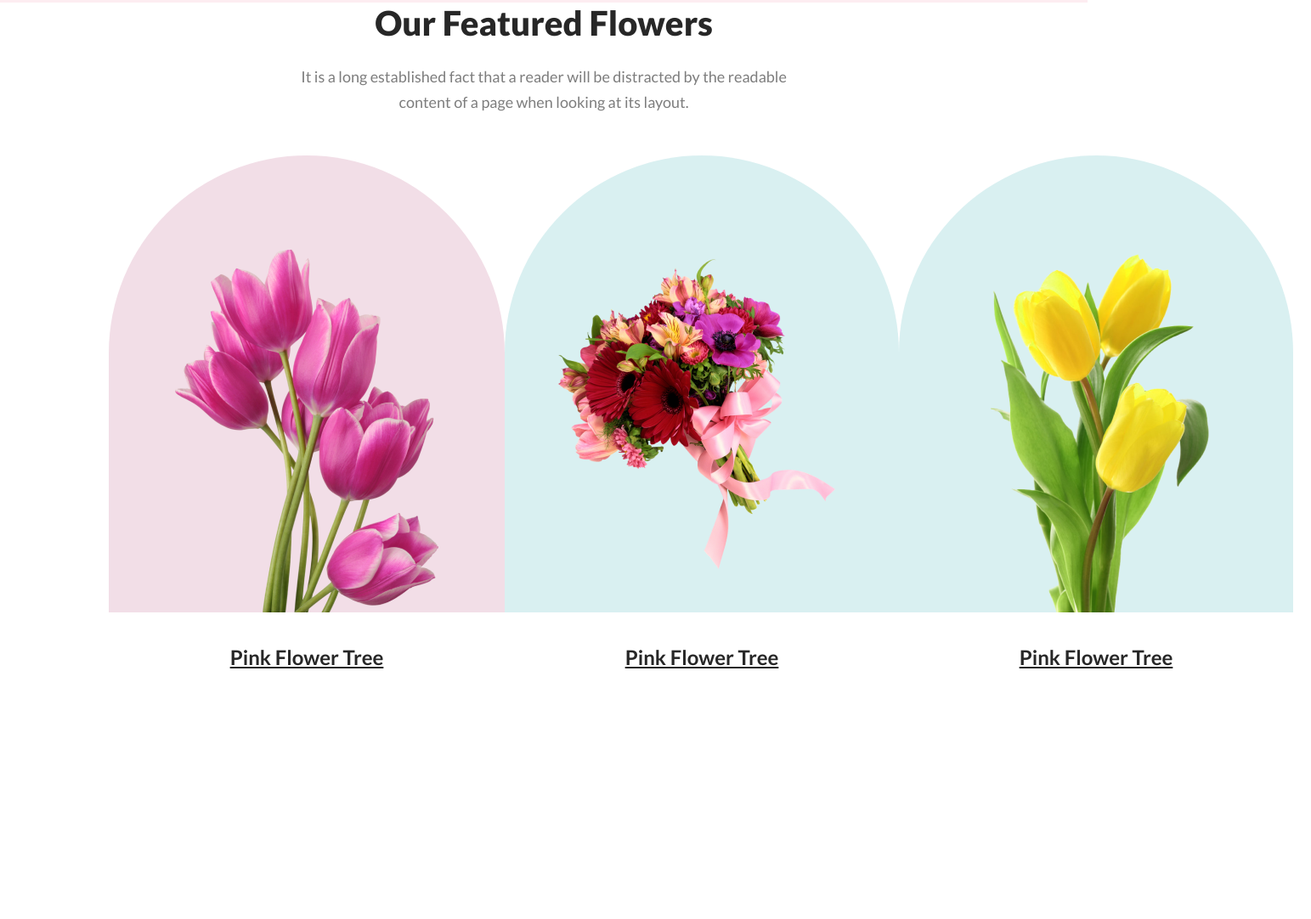
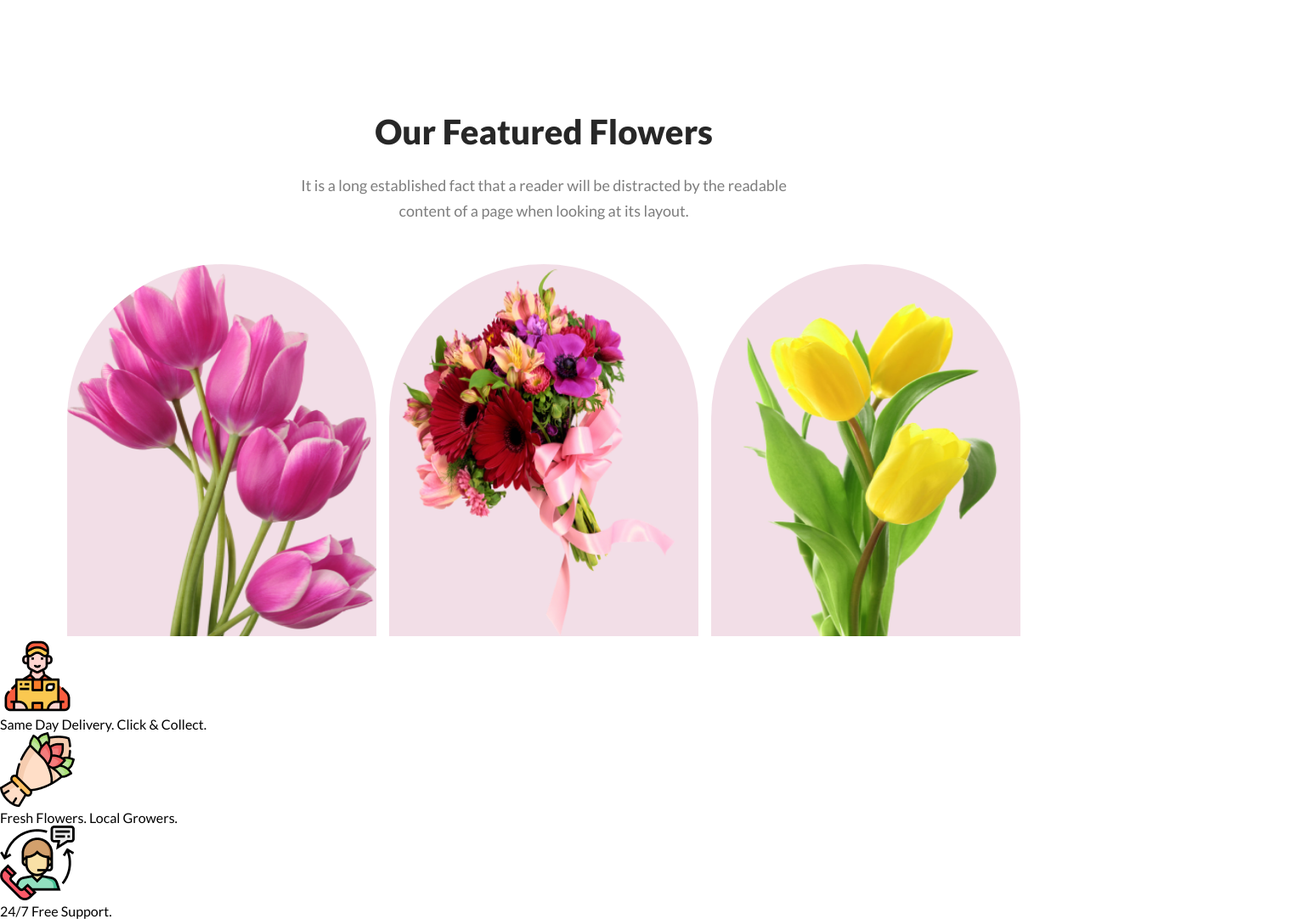
Before and after one commit to Ashikur-ai/flower-shop-assignment1-M1, a plain HTML site: page index.html in a window 1280 px wide. Shown: the part 850-1932 px from the top of the page at 85% size, 1543 px wide, since content can reach past the window. Before the commit the page ends 1641 px from the top, so only its background shows below. Drawn offline with Linux system fonts and the light colour scheme.

Commit message:
slight adjustment

```diff
--- a/index.html
+++ b/index.html
@@ -35,9 +35,9 @@
 
     <main>
         <!-- featured flower section starts -->
-        <section class="featured">
+        <section class="featured-flower">
 
-            <div class="featured-container">
+            <div class="featured-info">
                 <h1 class="featured-title">
                     Our Featured Flowers
                 </h1>
@@ -46,23 +46,40 @@
                 </p>
             </div>
 
-            <div class="all-flower">
-                <div class="flower">
-                    <img class="featured-image-one" src="Flower Asset/pngwing 6.png" alt="">
-                    <h3 class="flower-name">Pink Flower Tree</h3>
+            <div class="images">
+                <div>
+                    <img class="image" width="60%" src="Flower Asset/pngwing 6.png" alt="">
                 </div>
-                <div class="flower">
-                    <img class="featured-image-two" src="Flower Asset/pngwing 5.png" alt="">
-                    <h3 class="flower-name">Pink Flower Tree</h3>
+                <div>
+                    <img class="image" width="60%" src="Flower Asset/pngwing 5.png" alt="">
+                </div>
 
+                <div>
+                    <img class="image" width="60%" src="Flower Asset/pngwing 7.png" alt="">
                 </div>
-                <div class="flower">
-                    <img class="featured-image-three" src="Flower Asset/pngwing 7.png" alt="">
-                    <h3 class="flower-name">Pink Flower Tree</h3>
 
+            </div>
+
+
+
+        </section>
+
+        <!-- service section starts  -->
+        <section class="service">
+            <div class="service-container">
+                <div class="service-item">
+                    <img src="Flower Asset/Group 57.png" alt="">
+                    <p class="service-description">Same Day Delivery. Click & Collect.</p>
+                </div>
+                <div class="service-item">
+                    <img src="Flower Asset/Group 58.png" alt="">
+                    <p class="service-description">Fresh Flowers. Local Growers.</p>
+                </div>
+                <div class="service-item">
+                    <img src="Flower Asset/Group 59.png" alt="">
+                    <p class="service-description">24/7 Free Support.</p>
                 </div>
             </div>
-
         </section>
     </main>
 
--- a/styles/flower.css
+++ b/styles/flower.css
@@ -10,7 +10,18 @@ body {
 /* header section style here */
 header {
     background: rgba(229, 84, 115, 0.10);
+
 }
+.header-container {
+    display: flex;
+    justify-content: space-between;
+    align-items: center;
+    width: 80%;
+    margin: auto;
+}
+
+
+
 
 
 .header-title {
@@ -34,13 +45,10 @@ header {
 }
 
 
-.header-container {
-    display: flex;
-    justify-content: space-between;
-    align-items: center;
-    padding: 50px 100px 0px 100px;
-    gap: 100px;
-}
+
+
+
+
 
 
 .btn-primary {
@@ -58,28 +66,17 @@ header {
 
 
     /* featured flower section styles here  */
-.featured-container {
-    margin-top: 178px;
-    width: 60%;
-    margin: auto;
-}
-
 
 .featured-title {
     color: #272727;
     text-align: center;
+    margin-top: 178px;
     font-size: 40px;
     font-style: normal;
     font-weight: 800;
     line-height: normal;
     margin-bottom: 24px;
     }
-
-
-
-
-
-
 
 
 .featured-description {
@@ -95,49 +92,20 @@ header {
 }
 
 
-
-.all-flower {
+.images {
     display: flex;
-    width: 80%;
-    justify-content: space-between;
-    margin: auto;
+    justify-content: center;
+    gap: 15px;
 
 }
 
-.featured-image-one {
+
+.image {
     border-radius: 300px 300px 0px 0px;
     background: rgba(167, 33, 98, 0.15);
-    padding: 110px 78px 0px 78px;
-    width: 310px;
-    height: 428px;
+    width: 364px;
+    height: 438px;
 }
 
 
-.featured-image-two {
-    border-radius: 300px 300px 0px 0px;
-    background: rgba(5, 151, 160, 0.15);
-    padding: 117px 47px 51px 47px;
-    width: 370px;
-    height: 370px;
-}
-
-
-.featured-image-three {
-    border-radius: 300px 300px 0px 0px;
-    background: rgba(5, 151, 160, 0.15);
-    padding: 67px 75px 0px 75px;
-    width: 314px;
-    height: 471px;
-}
-
-.flower-name {
-    text-decoration: underline;
-    color: #272727;
-    text-align: center;
-    font-size: 24px;
-    font-style: normal;
-    font-weight: 700;
-    line-height: 35px;
-    text-decoration-line: underline;
-    margin-top: 32px;
-}
+/* service section styles  */
```
